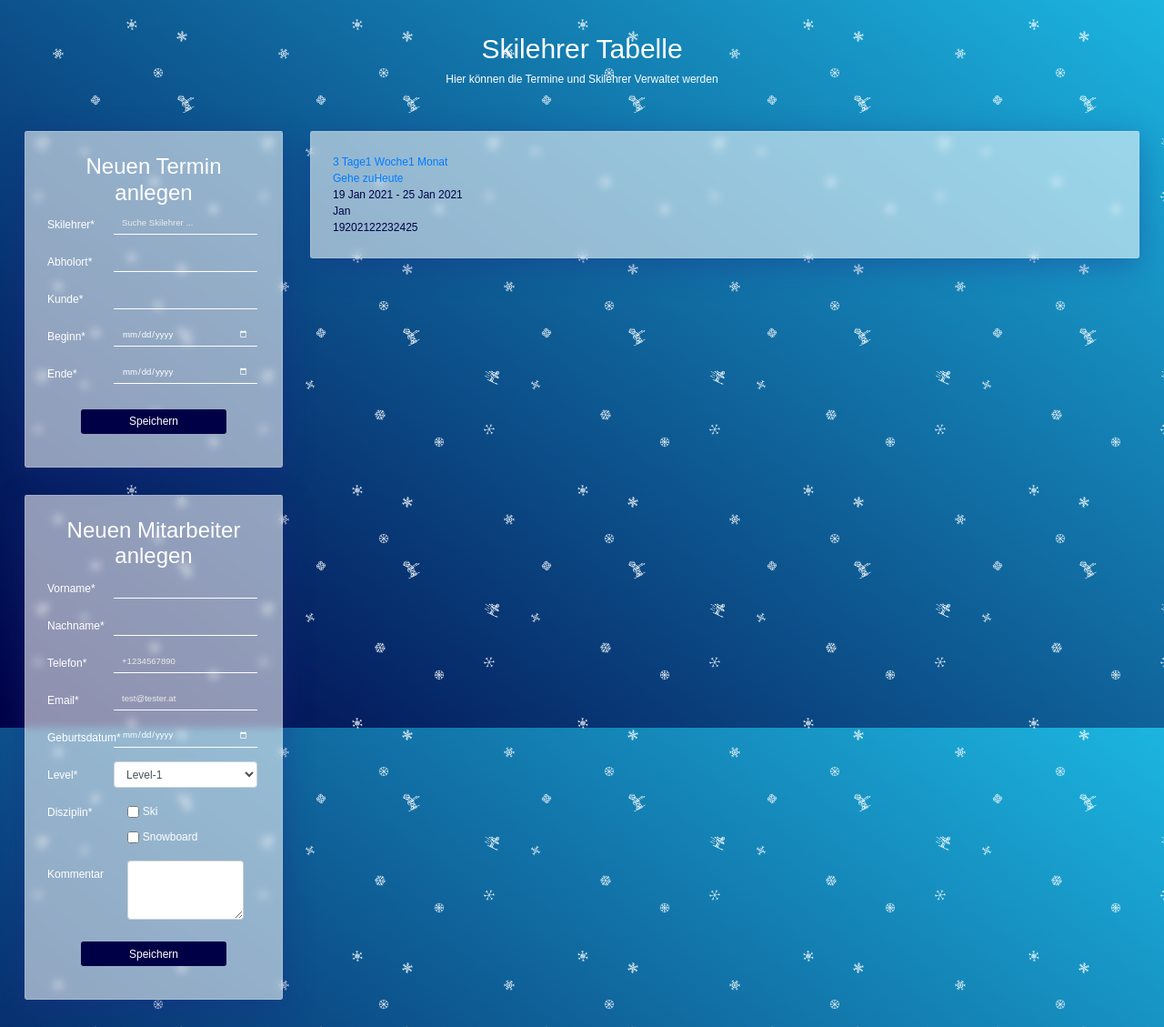
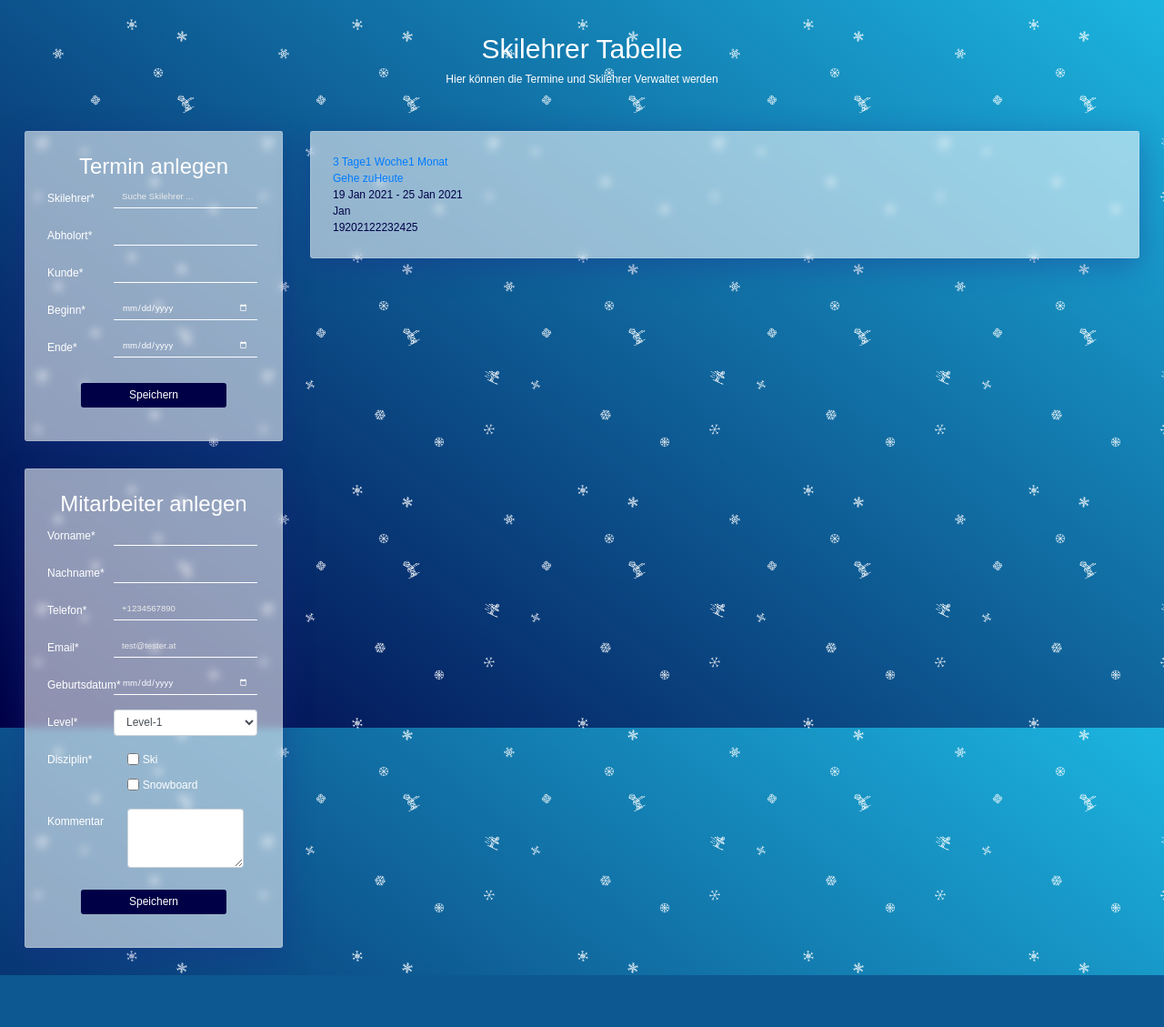
Before and after one commit to Team-Skischule/Homepage, a PHP site: page /Homepage/TimeScheduler-master/Calendar.php in a window 1280 px wide. Shown: the whole page at 91% size. After the commit the page ends 1072 px from the top, so only its background shows below. Run offline with PHP 8.4, Linux system fonts and the light colour scheme; the visitor is signed in with stand-in values (Sample User, id 1); data that the repository does not hold is empty; some libraries are stand-ins or nearby versions.

Commit message:
Text bei Formularen angepasst

```diff
--- a/TimeScheduler-master/Calendar.php
+++ b/TimeScheduler-master/Calendar.php
@@ -32,11 +32,11 @@
             <div class="row ">
                 <div class="col-sm-3 sidebar">
                     <div class="sidebar-container">
-                        <h2>Neuen Termin anlegen</h2>
+                        <h2>Termin anlegen</h2>
                         <?php include '../termine-anlegen-neu.php';?>
                     </div>
                     <div class="sidebar-container">
-                        <h2>Neuen Mitarbeiter anlegen</h2>
+                        <h2>Mitarbeiter anlegen</h2>
                         <?php include '../skilehrer-anlegen-neu.php';?>
                     </div>
                 </div>
```
